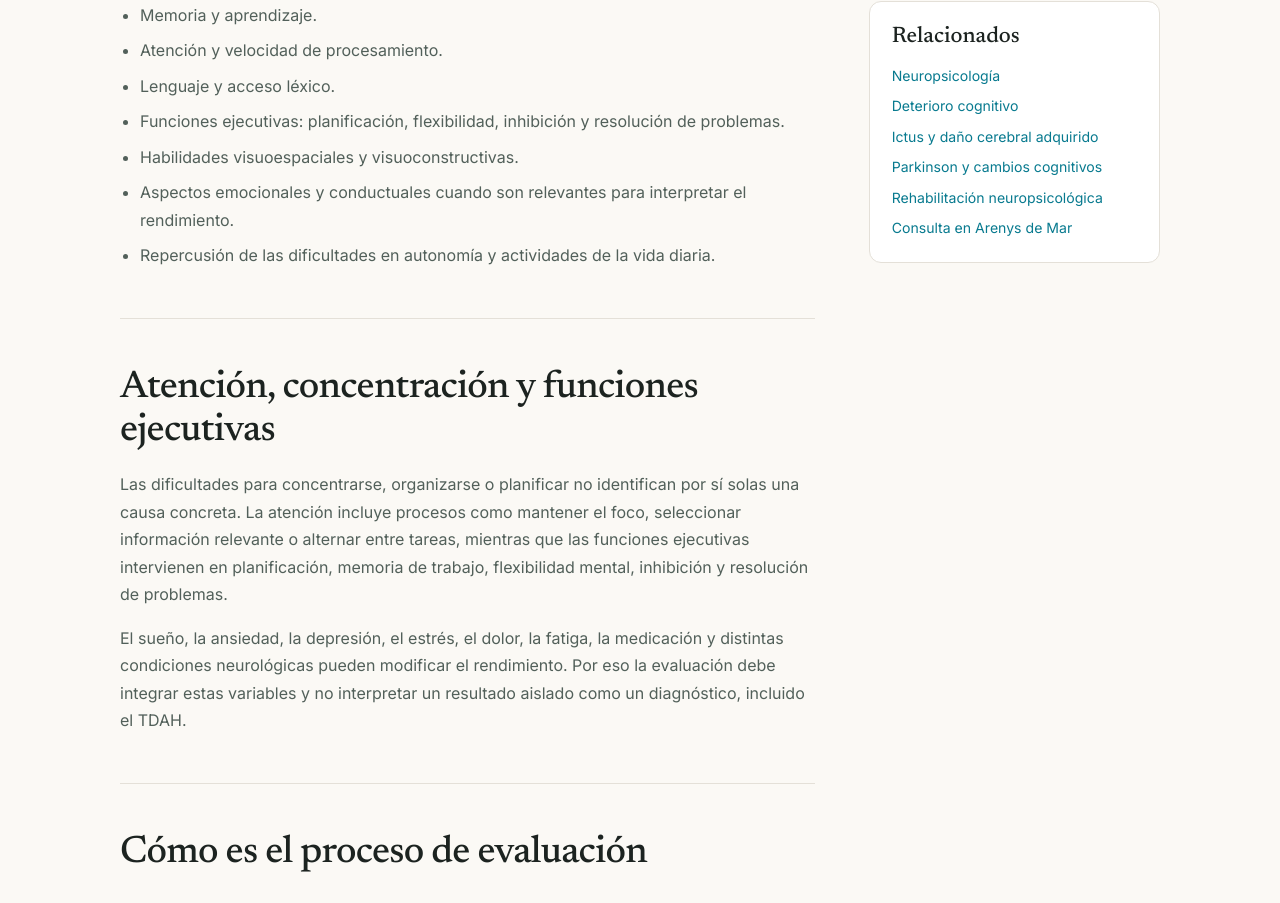
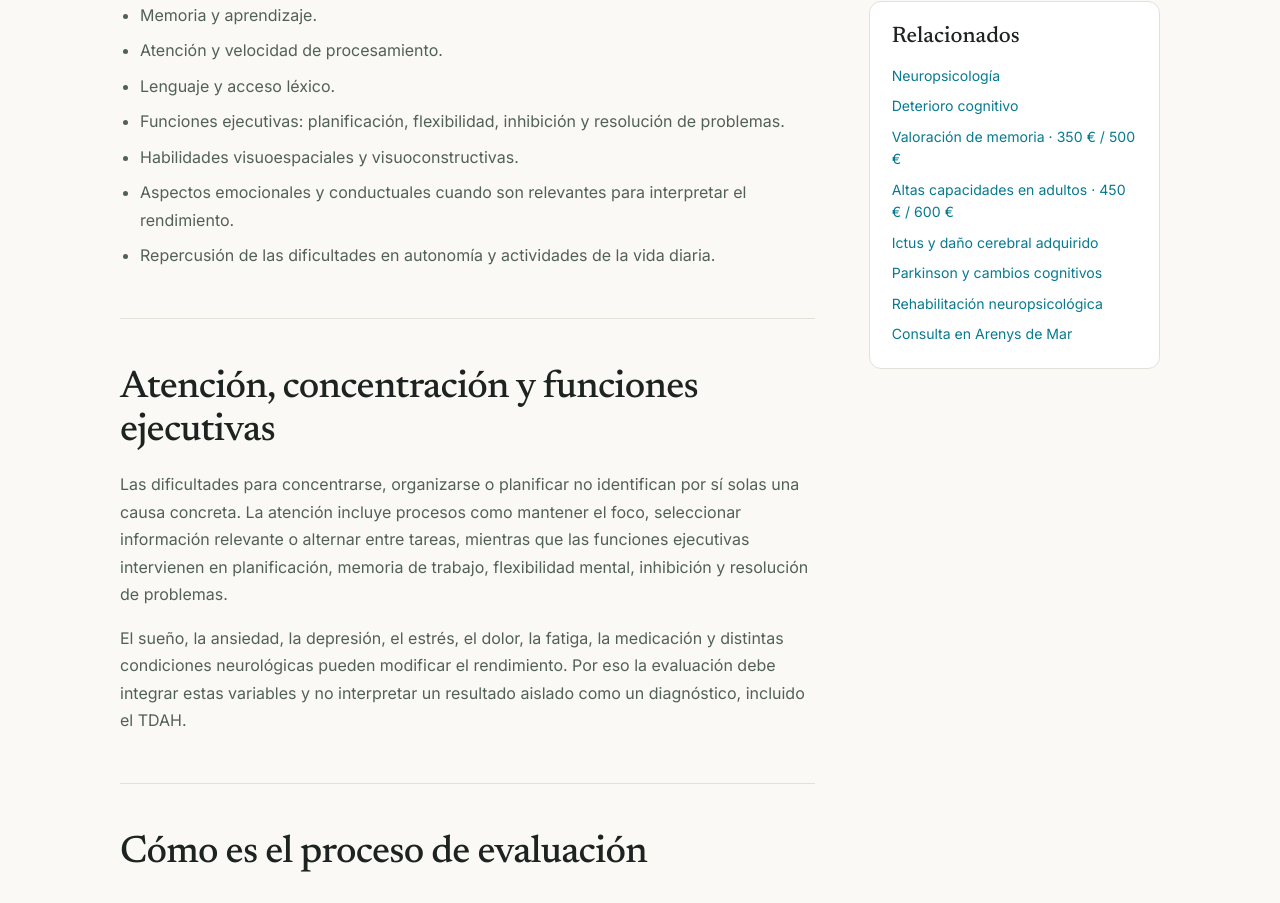
Before and after one commit to carolinasanchezgirona/Portfolio-Carolina, a Next.js app: page /evaluacion-neuropsicologica in a window 1280 px wide. Shown: the part 1197-2100 px from the top of the page. Built offline with nearby package versions, Linux system fonts and the light colour scheme.

Commit message:
SEO: internally link dedicated adult assessment service pages

```diff
--- a/app/evaluacion-neuropsicologica/page.tsx
+++ b/app/evaluacion-neuropsicologica/page.tsx
@@ -150,6 +150,8 @@ export default function NeuropsychAssessmentPage() {
             <div className="seo-related">
               <a href="/neuropsicologia/">Neuropsicología</a>
               <a href="/deterioro-cognitivo/">Deterioro cognitivo</a>
+              <a href="/evaluacion-memoria-deterioro-cognitivo/">Valoración de memoria · 350 € / 500 €</a>
+              <a href="/evaluacion-altas-capacidades-adultos/">Altas capacidades en adultos · 450 € / 600 €</a>
               <a href="/ictus-y-dano-cerebral-adquirido/">Ictus y daño cerebral adquirido</a>
               <a href="/parkinson-y-cambios-cognitivos/">Parkinson y cambios cognitivos</a>
               <a href="/rehabilitacion-neuropsicologica/">Rehabilitación neuropsicológica</a>
```
